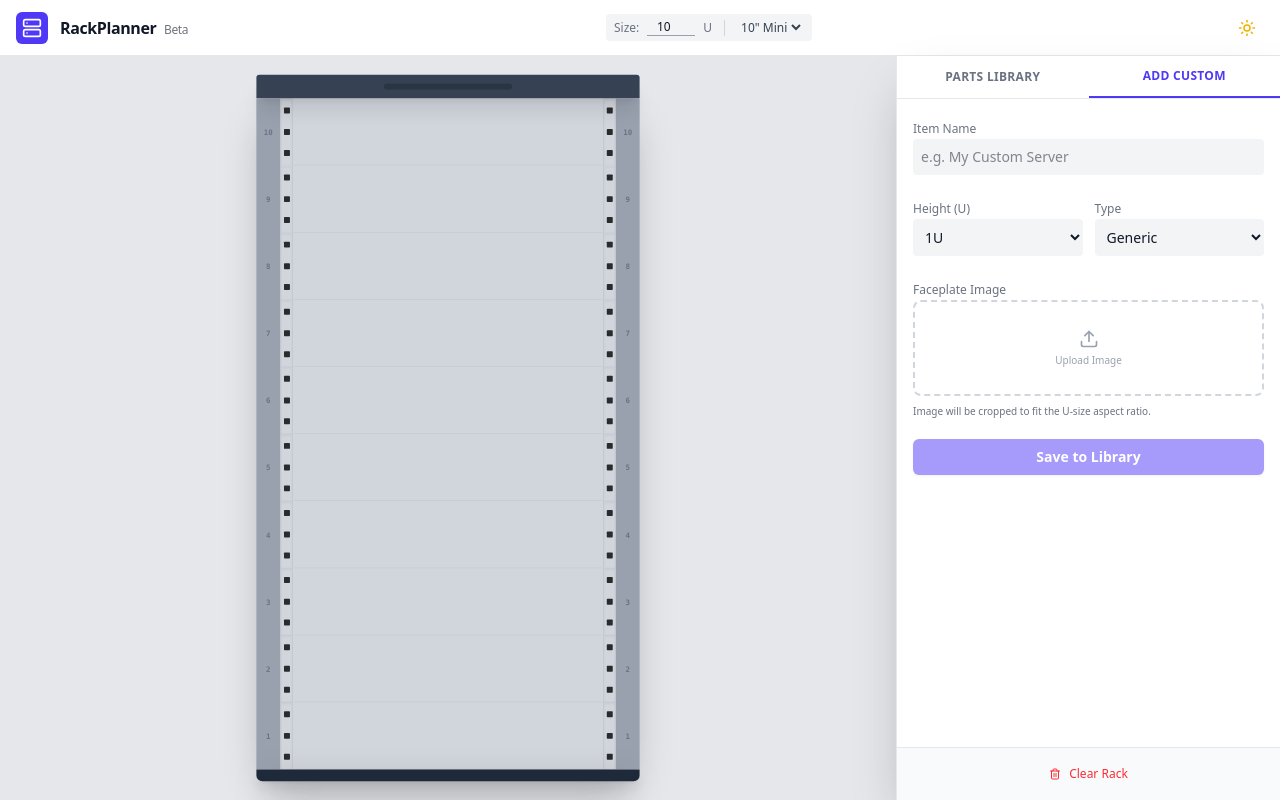
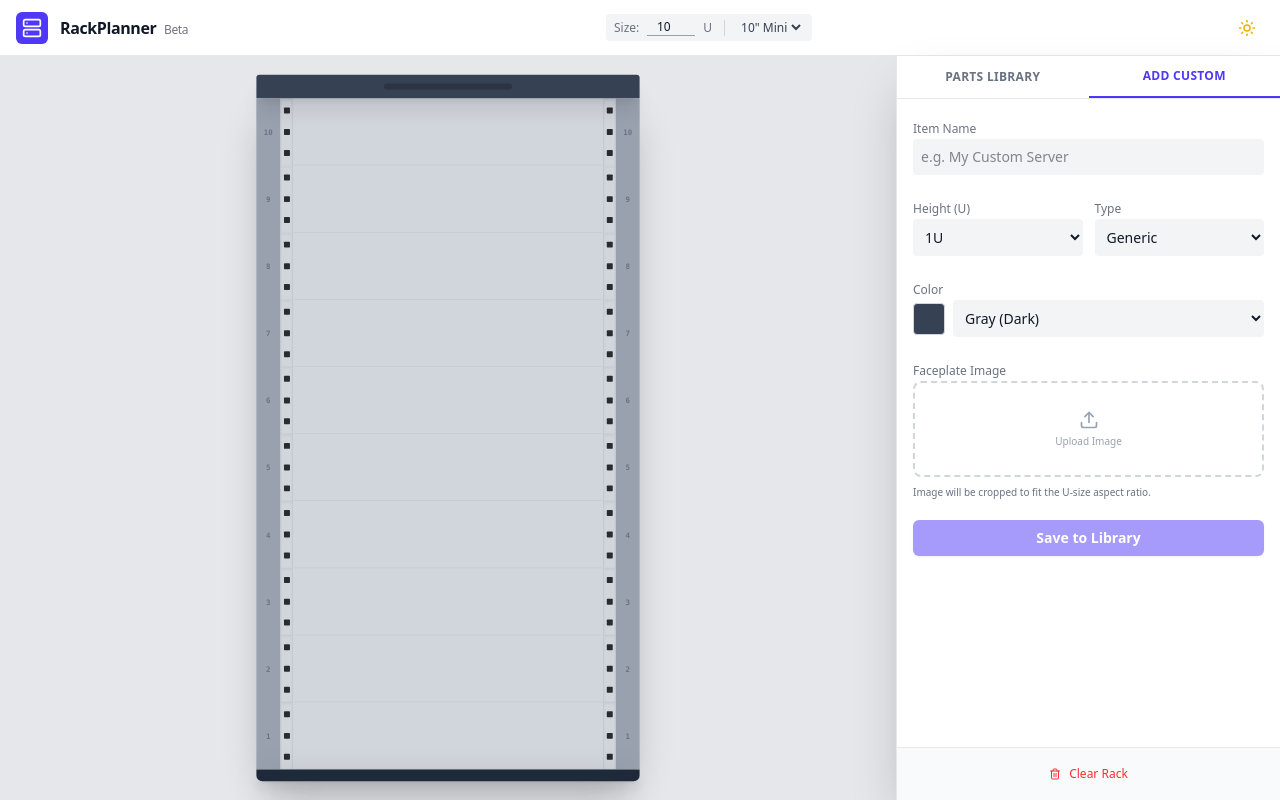
Before and after one commit to plagosus/rack-planner, a React (Vite) app: page / in a window 1280 px wide. Both pictures are taken after typing "Sample" into the empty fields and a click on the button "ADD CUSTOM". Built offline with nearby package versions, Linux system fonts and the light colour scheme.

Commit message:
custom module color option added
Signed-off-by: Branko Djurkovic <brankko@plagosus.net>

```diff
--- a/src/App.tsx
+++ b/src/App.tsx
@@ -10,6 +10,17 @@ const PIXELS_PER_INCH = U_PIXELS / 1.75;
 const WIDTH_19_INCH = Math.round(19 * PIXELS_PER_INCH);
 const WIDTH_10_INCH = Math.round(10 * PIXELS_PER_INCH);
 const RAIL_WIDTH = Math.round(0.625 * PIXELS_PER_INCH);
+
+const COLOR_OPTIONS = [
+    { label: 'Gray (Dark)', value: 'bg-gray-700' },
+    { label: 'Gray (Darker)', value: 'bg-gray-800' },
+    { label: 'Indigo (Deep)', value: 'bg-indigo-950' },
+    { label: 'Blue (Slate)', value: 'bg-slate-700' },
+    { label: 'Cyan (Dark)', value: 'bg-cyan-950' },
+    { label: 'Black (Neutral)', value: 'bg-neutral-900' },
+    { label: 'White/Silver', value: 'bg-slate-300' },
+    { label: 'Emerald', value: 'bg-emerald-900' },
+];
 
 // --- Mock Data ---
 const PREDEFINED_MODULES: RackModule[] = [
@@ -108,6 +119,7 @@ export default function RackPlanner() {
     const [customName, setCustomName] = useState('');
     const [customU, setCustomU] = useState(1);
     const [customType, setCustomType] = useState<ModuleType>('generic');
+    const [customColor, setCustomColor] = useState(COLOR_OPTIONS[0].value);
     const [customImage, setCustomImage] = useState<string | null>(null);
 
     const fileInputRef = useRef<HTMLInputElement>(null);
@@ -348,7 +360,7 @@ export default function RackPlanner() {
             name: customName,
             uSize: customU,
             type: customType,
-            color: 'bg-indigo-900',
+            color: customColor,
             image: customImage || undefined,
         };
         setCustomLibrary([...customLibrary, newMod]);
@@ -906,6 +918,28 @@ export default function RackPlanner() {
                                     </div>
                                 </div>
 
+                                <div className="space-y-1">
+                                    <label className="text-xs font-medium text-gray-500">
+                                        Color
+                                    </label>
+                                    <div className="flex items-center gap-2">
+                                        <div
+                                            className={`w-8 h-8 rounded border border-gray-300 dark:border-gray-600 ${customColor}`}
+                                        ></div>
+                                        <select
+                                            value={customColor}
+                                            onChange={(e) => setCustomColor(e.target.value)}
+                                            className="flex-1 bg-gray-100 dark:bg-gray-800 border-none rounded p-2 text-sm"
+                                        >
+                                            {COLOR_OPTIONS.map((opt) => (
+                                                <option key={opt.value} value={opt.value}>
+                                                    {opt.label}
+                                                </option>
+                                            ))}
+                                        </select>
+                                    </div>
+                                </div>
+
                                 <div className="space-y-2">
                                     <label className="text-xs font-medium text-gray-500">
                                         Faceplate Image
```
